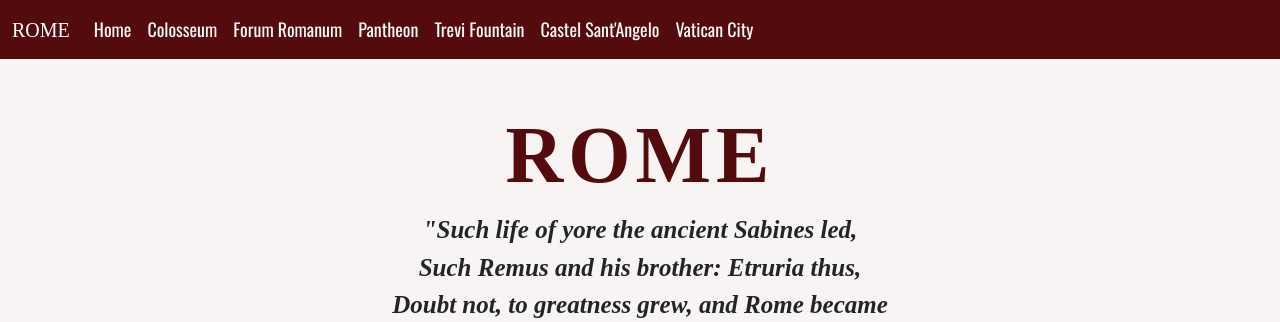
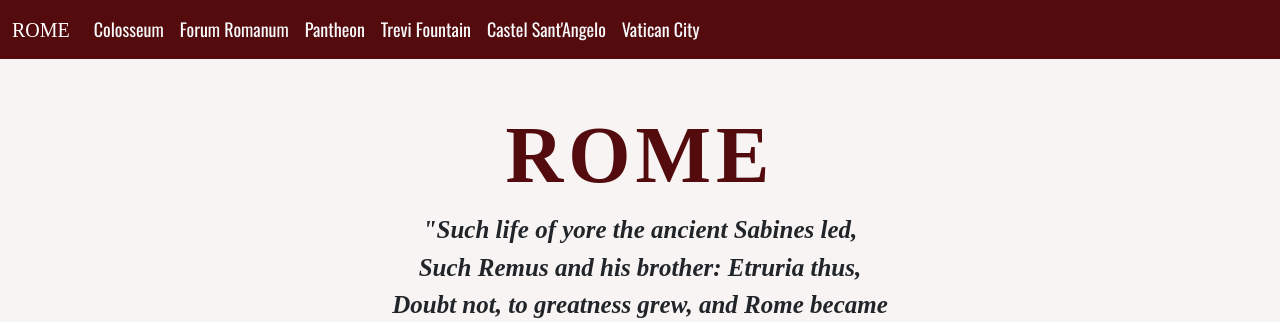
Before and after one commit to tamaskovacs0408/Rome, a Node server app: page / in a window 1280 px wide. Shown: the top 322 px of the page. Run offline with Node 20, Linux system fonts and the light colour scheme; some web fonts are replaced.

Commit message:
remove Home

```diff
--- a/views/partials/nav.ejs
+++ b/views/partials/nav.ejs
@@ -1,6 +1,6 @@
 <nav class="navbar navbar-expand-lg navbar-light">
   <div class="container-fluid">
-    <a class="navbar-brand color-light" href="#">ROME</a>
+    <a class="navbar-brand color-light" href="/">ROME</a>
     <button
       class="navbar-toggler text-light"
       type="button"
@@ -14,9 +14,6 @@
     </button>
     <div class="collapse navbar-collapse" id="navbarNav">
       <ul class="navbar-nav">
-        <li class="nav-item">
-          <a class="nav-link link-light" aria-current="page" href="/">Home</a>
-        </li>
         <li class="nav-item">
           <a class="nav-link link-light" href="/colosseum">Colosseum</a>
         </li>
```
